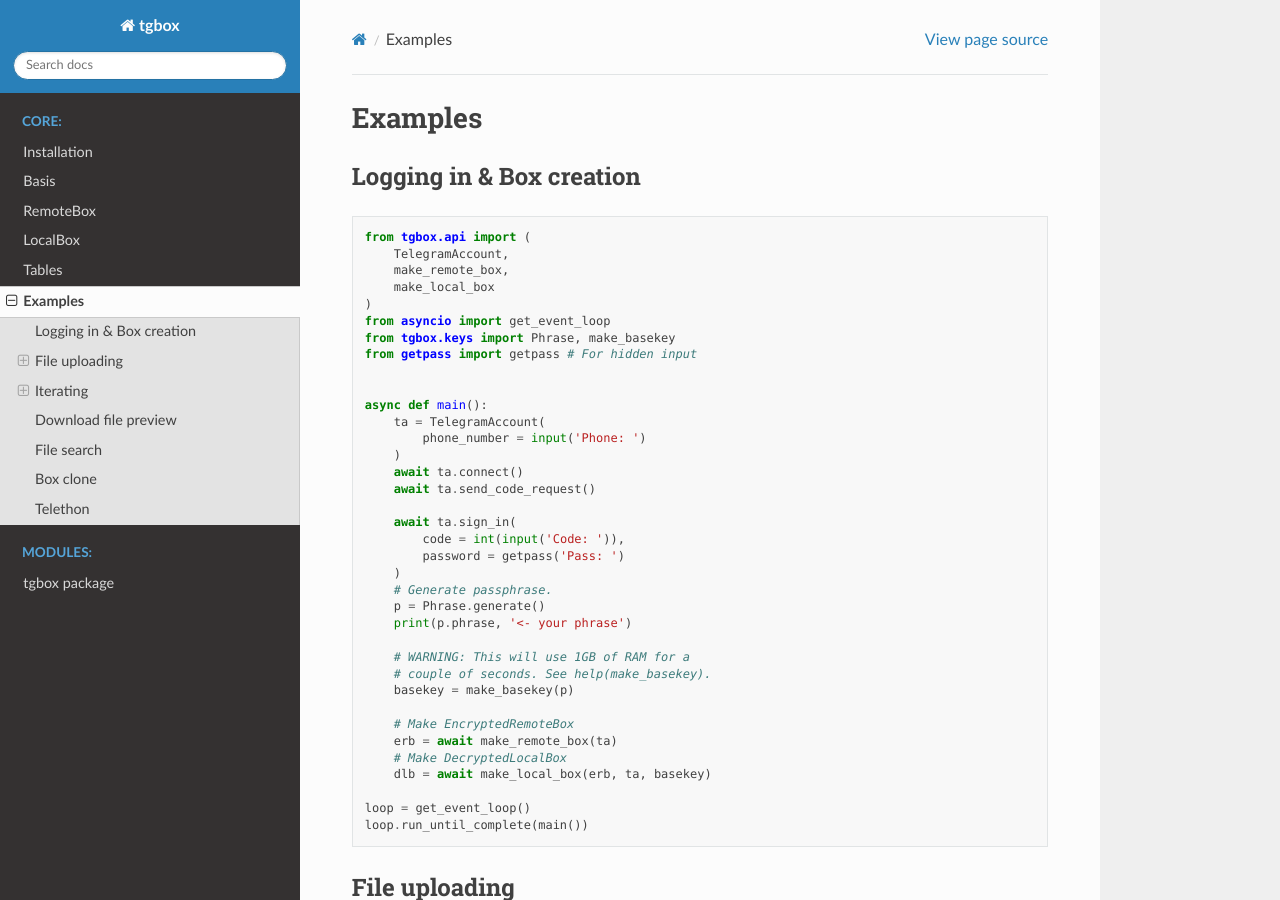
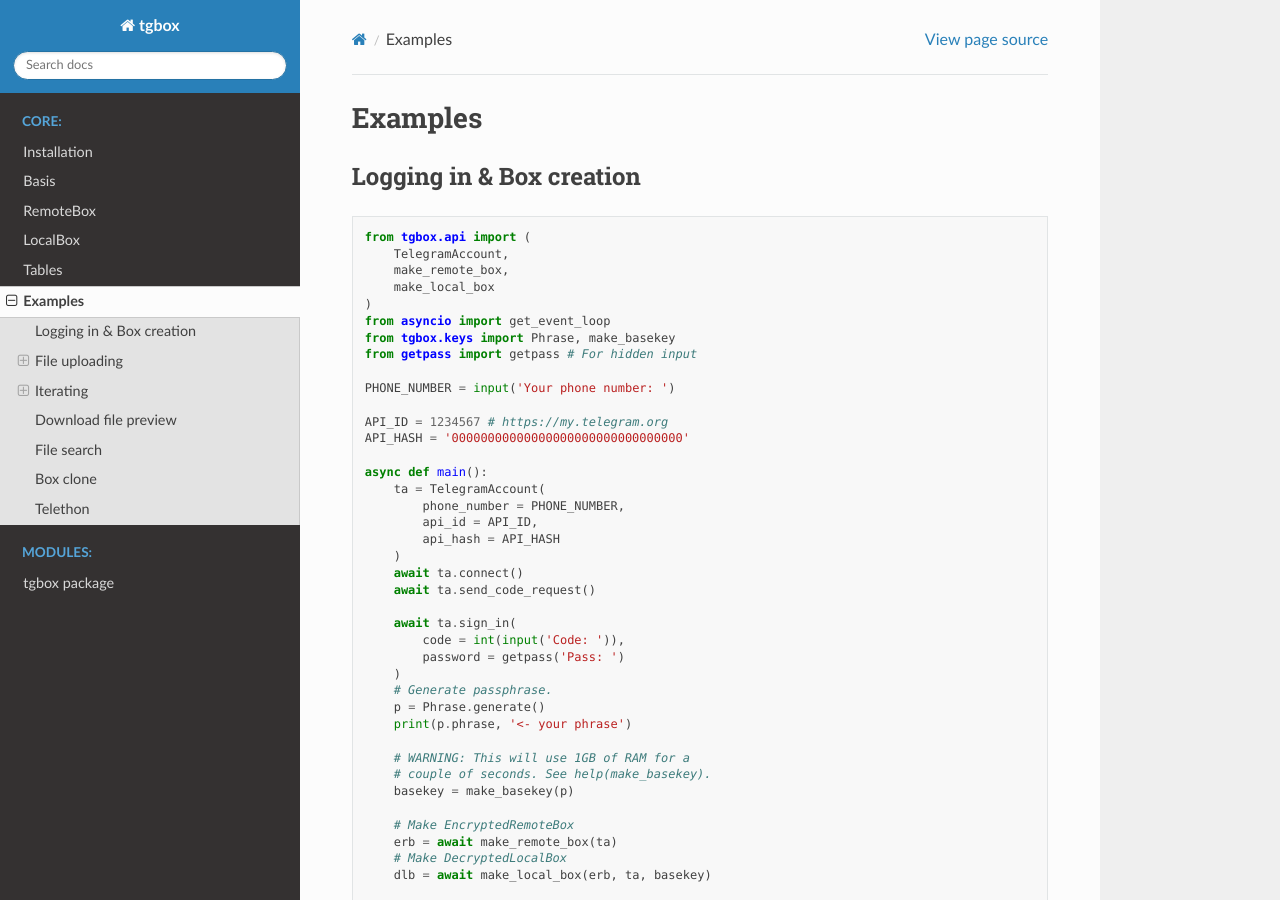
Before and after one commit to NonProjects/tgbox, a Sphinx documentation site: the page built from docs/examples.rst, in a window 1280 px wide and 900 px high. Built offline with Sphinx 7.4.7 and the Read the Docs theme 2.0.0, drawn with Linux system fonts in a browser that asks for light colours.

Commit message:
Remove default API_ID and API_HASH
Every developer should use own secrets received from
the official https://my.telegram.org web site.

```diff
--- a/docs/examples.rst
+++ b/docs/examples.rst
@@ -15,10 +15,16 @@ Logging in & Box creation
         from tgbox.keys import Phrase, make_basekey
         from getpass import getpass # For hidden input
 
+        PHONE_NUMBER = input('Your phone number: ')
+
+        API_ID = 1234567 # https://my.telegram.org
+        API_HASH = '00000000000000000000000000000000'
 
         async def main():
             ta = TelegramAccount(
-                phone_number = input('Phone: ')
+                phone_number = PHONE_NUMBER,
+                api_id = API_ID,
+                api_hash = API_HASH
             )
             await ta.connect()
             await ta.send_code_request()
```
Also changed, not shown: README.rst (+17 -7 lines), 2 other files.
